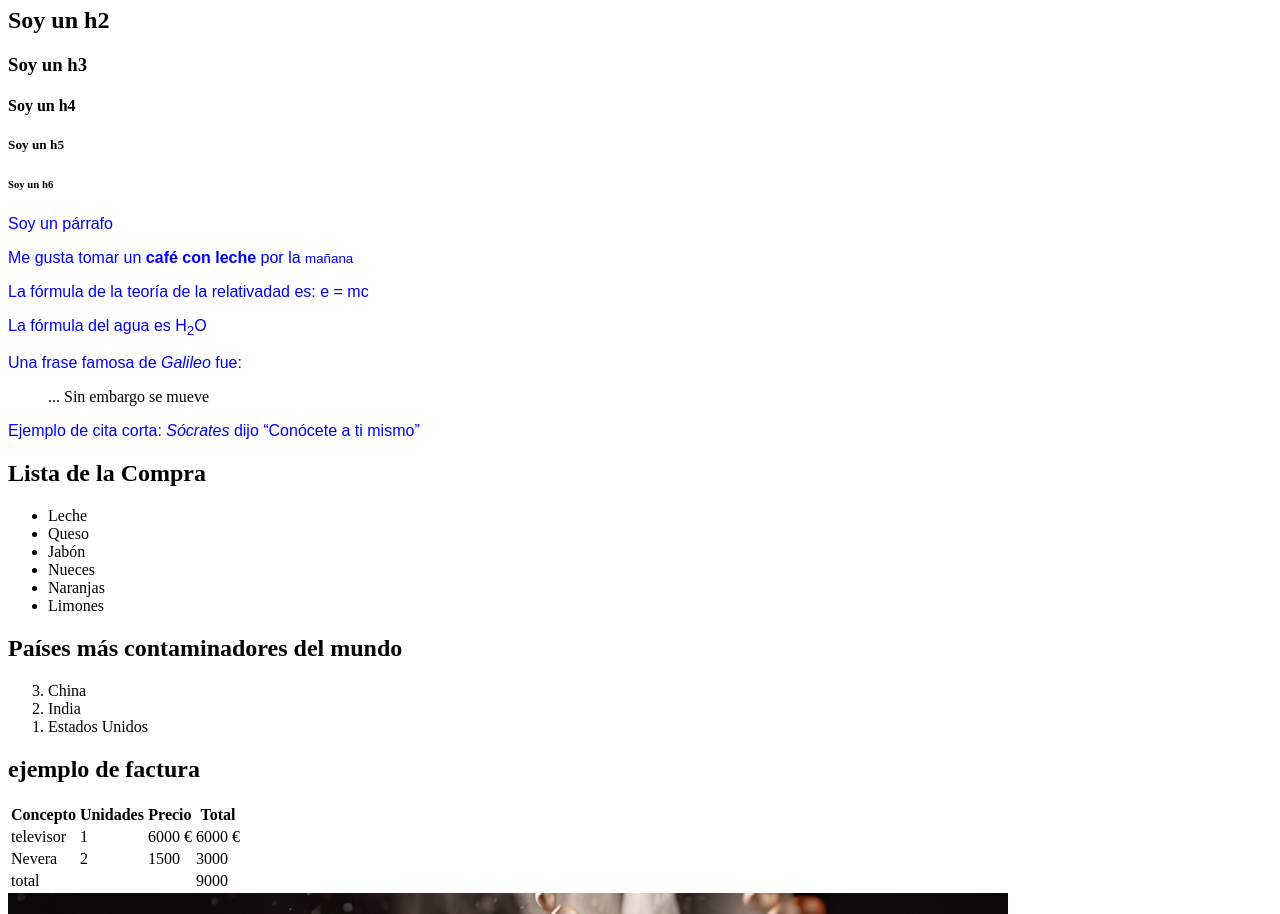
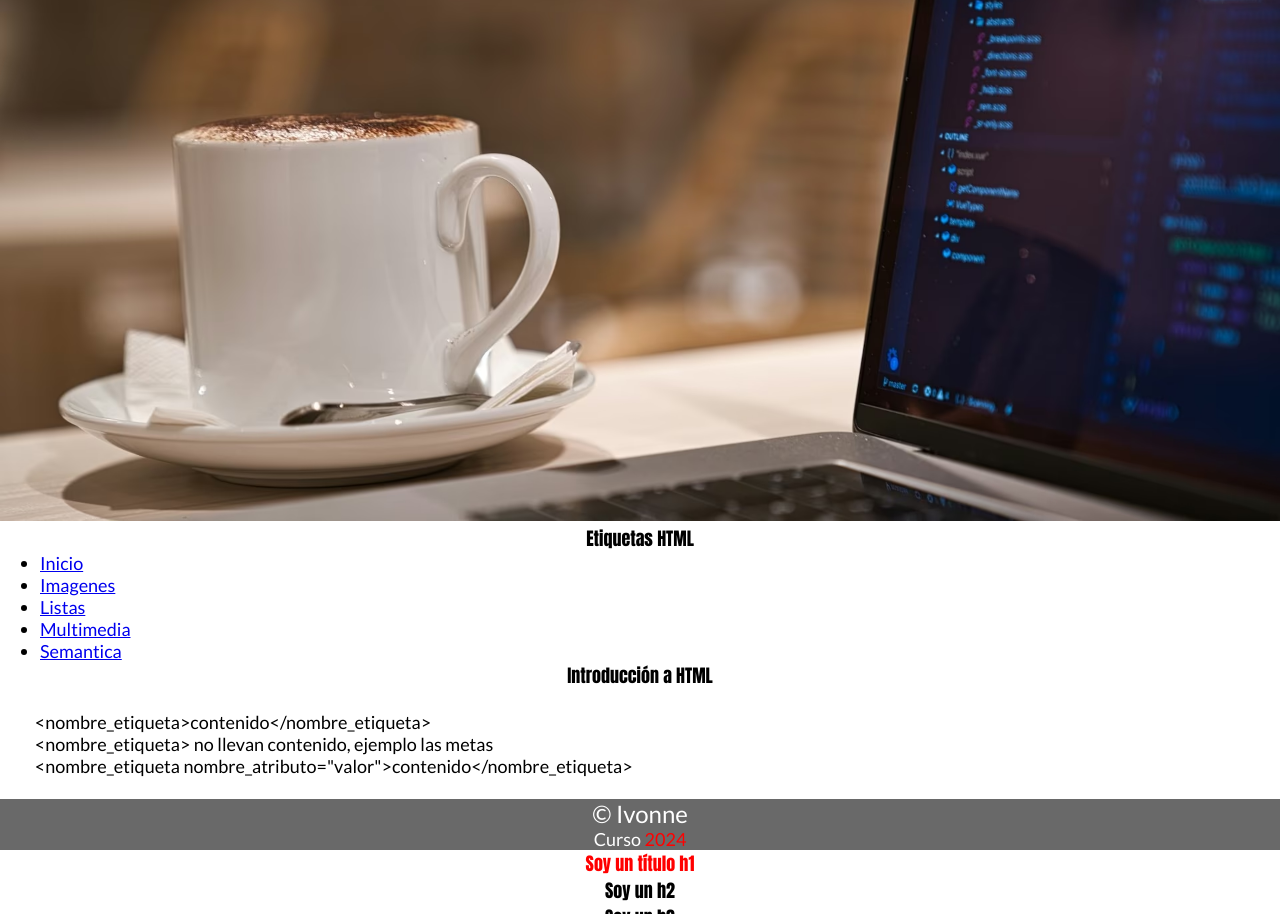
Before and after one commit to IvonneCaPa/catalogo_html, a plain HTML site: page index.html in a window 1280 px wide. Shown: the part 73-987 px from the top of the page. Drawn offline with Linux system fonts and the light colour scheme.

Commit message:
Cambios hasta el dia 15/02

```diff
--- /dev/null
+++ b/css/style.css
@@ -0,0 +1,40 @@
+@import url('https://fonts.googleapis.com/css2?family=Anton&family=Lato:ital,wght@0,100;0,300;0,400;0,700;0,900;1,100;1,300;1,400;1,700;1,900&display=swap');
+
+*{
+    margin: 0;
+    font-family: "lato", Arial, sans-serif;
+    font-size: 18px;
+}
+
+img{
+    width: 100%;
+}
+
+h1, h2, h3 {
+    text-align: center;
+    font-family: "Anton", Verdana, sans-serif;
+    font-weight: 400;
+    font-style: normal;
+}
+
+footer{
+    background-color: dimgray;
+}
+
+p{
+    text-align: center;
+    color: white;
+}
+
+/* selector de id */
+#copyrigth{
+    font-size: 24px;
+}
+
+span{
+    color: red;
+}
+
+dd{
+    padding-left: 40px;
+}
--- a/index.html
+++ b/index.html
@@ -8,20 +8,50 @@
     <meta name="descrription" content="Recopilatorio de etiquetas HTML">
     <meta name="keywords" content="HTML, imágenes, desarrollo web, diseño web">
     <title>Catálogo de etiquetas HTML</title>
-    <link rel="shortcut icon" href="img/002.ico" type="image/x-icon">
-
-    <style>
-      p{
-        color: blue;
-        font-family: Arial, Helvetica, sans-serif;
-      }
-
-    </style>
+    <link rel="shortcut icon" href="img/favicon_mundo.ico" type="image/x-icon">
+    <link rel="stylesheet" href="css/style.css">
+  </head>
+  <body>
+    <header>
+      <picture>
+        <source srcset="img/header_500.avif" media="(max-width:500px)">
+        <source srcset="img/header_1100.avif" media="(max-width:1100px)">
+        <img src="img/header_1920.avif" alt="Ordenador para programar">
+      </picture>
+      <h1>Etiquetas HTML</h1>
+      <nav>
+        <ul>
+          <li><a href="index.html">Inicio</a></li>
+          <li><a href="imagenes.html">Imagenes</a></li>
+          <li><a href="listas.html">Listas</a></li>
+          <li><a href="multimedia.html">Multimedia</a></li>
+          <li><a href="semantica.html">Semantica</a></li>
+        </ul>
+      </nav>
+    </header>
+    <main>
+      <section>
+        <h2>Introducción a HTML</h2>
+        <p>La sintaxis básica de HTML es:</p>
+        <pre>
+          &lt;nombre_etiqueta&gt;contenido&lt;/nombre_etiqueta&gt;
+          &lt;nombre_etiqueta&gt no llevan contenido, ejemplo las metas
+          &lt;nombre_etiqueta nombre_atributo="valor"&gt;contenido&lt;/nombre_etiqueta&gt;
+        </pre>
 
 
-  </head>
 
-  <body>
+
+
+    </main>
+    <footer>
+      <p id="copyrigth">&copy; Ivonne</p>
+      <p>Curso <span>2024</span></p>
+    </footer>
+
+    <!-- Para que la imag en se corresponda con el dispositivo -->
+
+
     <!-- <nombre_etiqueta> no llevan contenido, ejemplo las metas -->
     <!-- Hay dos clases de atributos que llevan valor o booleano -->
     <!-- <nombre_etiqueta nombre_atributo="valor" atributo_booleano>contenido</nombre_etiqueta> -->
@@ -71,6 +101,16 @@
         <li>India</li>
         <li>Estados Unidos</li>
     </ol>
+
+    <!-- 2.3 listas descrptivas -->
+    <!-- empieza con dl, luego se le asignan valores dt y dd -->
+    <dl>
+      <dt>HTM</dt>
+      <dd>Es el lenguaje de las páginas web</dd>
+      <dt>CSS</dt>
+      <dd>Sirve para dar estilos</dd>
+    </dl>
+
 
     <!-- 3- tablas -->
     <h2>ejemplo de factura</h2>
```
Also changed, not shown: imagenes.html (+12 -6 lines), listas.html (+17 -0 lines), multimedia.html (+17 -0 lines), semantica.html (+17 -0 lines), tablas.html (added, +11 -0 lines), img/header_1100.avif (added), img/header_1920.avif (added), img/header_1920.jpg (added), img/header_500.avif (added).
